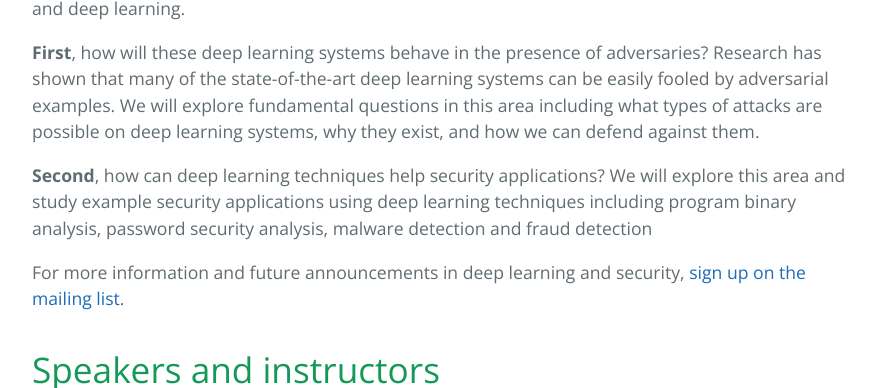
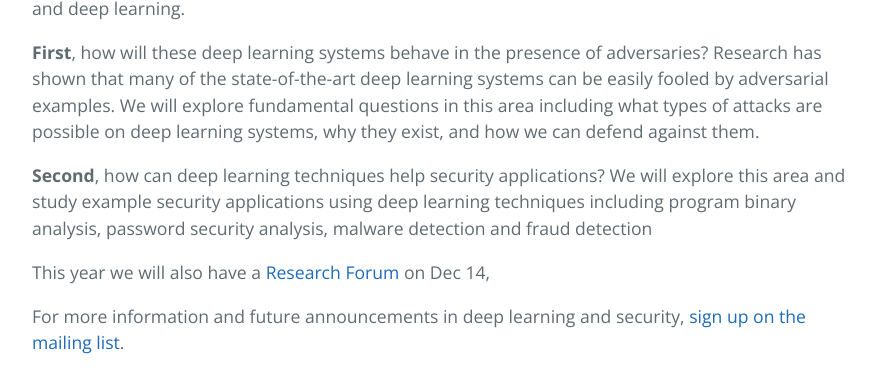
Before and after one commit to deep-learning-security/deep-learning-security.github.io, a Jekyll site: the page built from index.md, in a window 1280 px wide and 900 px high, scrolled down 477 px, cut to the strip 0-388 px from the top of the window. Shown: the whole strip, without its empty margins (192-1067 px from the left). Built offline with Jekyll 4.4.1, drawn with Linux system fonts in a browser that asks for light colours.

Commit message:
minor fix

```diff
--- a/index.md
+++ b/index.md
@@ -24,6 +24,8 @@ security applications using deep learning techniques including
 program binary analysis, password security analysis, malware
 detection and fraud detection
 
+This year we will also have a [Research Forum](forum.md) on Dec 14,
+
 For more information and future announcements in deep learning and security, [sign up on the mailing list](https://groups.google.com/d/forum/deep-learning-security).
 
 # Speakers and instructors
@@ -34,6 +36,8 @@ For more information and future announcements in deep learning and security, [si
          <div class="instructorphoto"><img src="https://people.eecs.berkeley.edu/~dawnsong/dawn-berkeley.jpg" width="220"/></div>
          <div>Dawn Song</div>
        </a>
+     </div>
+     <div class="instructor">
        <a href="http://www.comp.nus.edu.sg/~prateeks/">
          <div class="instructorphoto"><img src="http://www.cs.berkeley.edu/~prateeks/photo-2.jpg" width="220"/></div>
          <div>Prateek Saxena</div>
```
